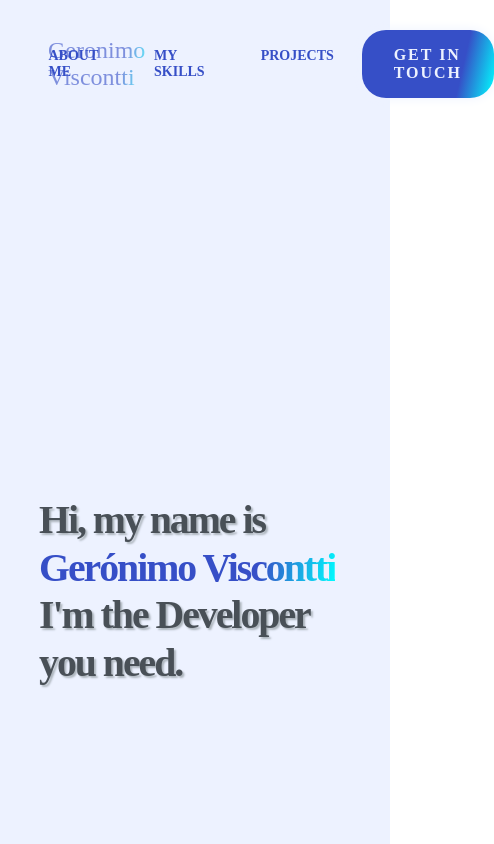
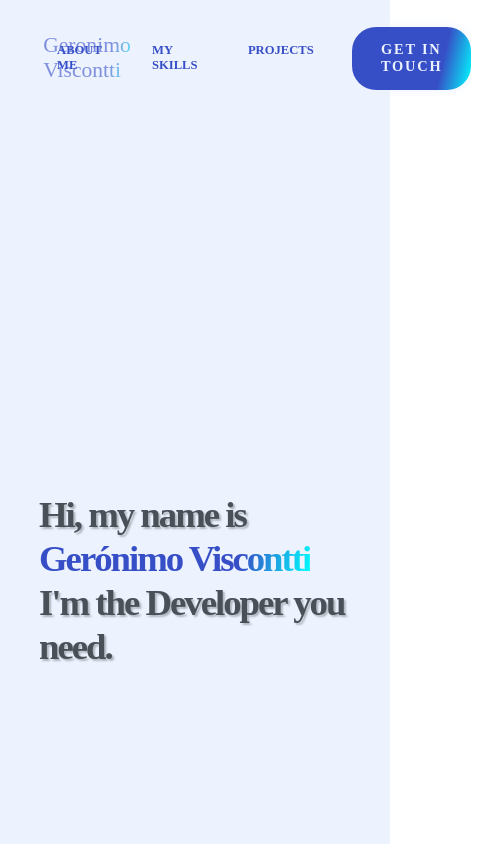
Before and after one commit to visconttig/portfolio-live, a React (Create React App) app: page / in a window 390 px wide. Shown: the top 844 px of the page, 494 px wide, since content can reach past the window. Built offline with nearby package versions, Linux system fonts and the light colour scheme.

Commit message:
Add initial/temp media queries.

```diff
--- a/src/index.css
+++ b/src/index.css
@@ -79,6 +79,20 @@ div h3 {
   }
 }
 
+
+/* ************* new ************** */
+@media screen and (max-width: 1100px){
+
+  :root {
+    font-size: 9px;
+  }
+
+  .section-helper {
+    padding: 9.6rem 0;
+  }
+
+}
+
 @media screen and (min-width: 1300px) {
   h1 {
     font-size: 8rem;
```
